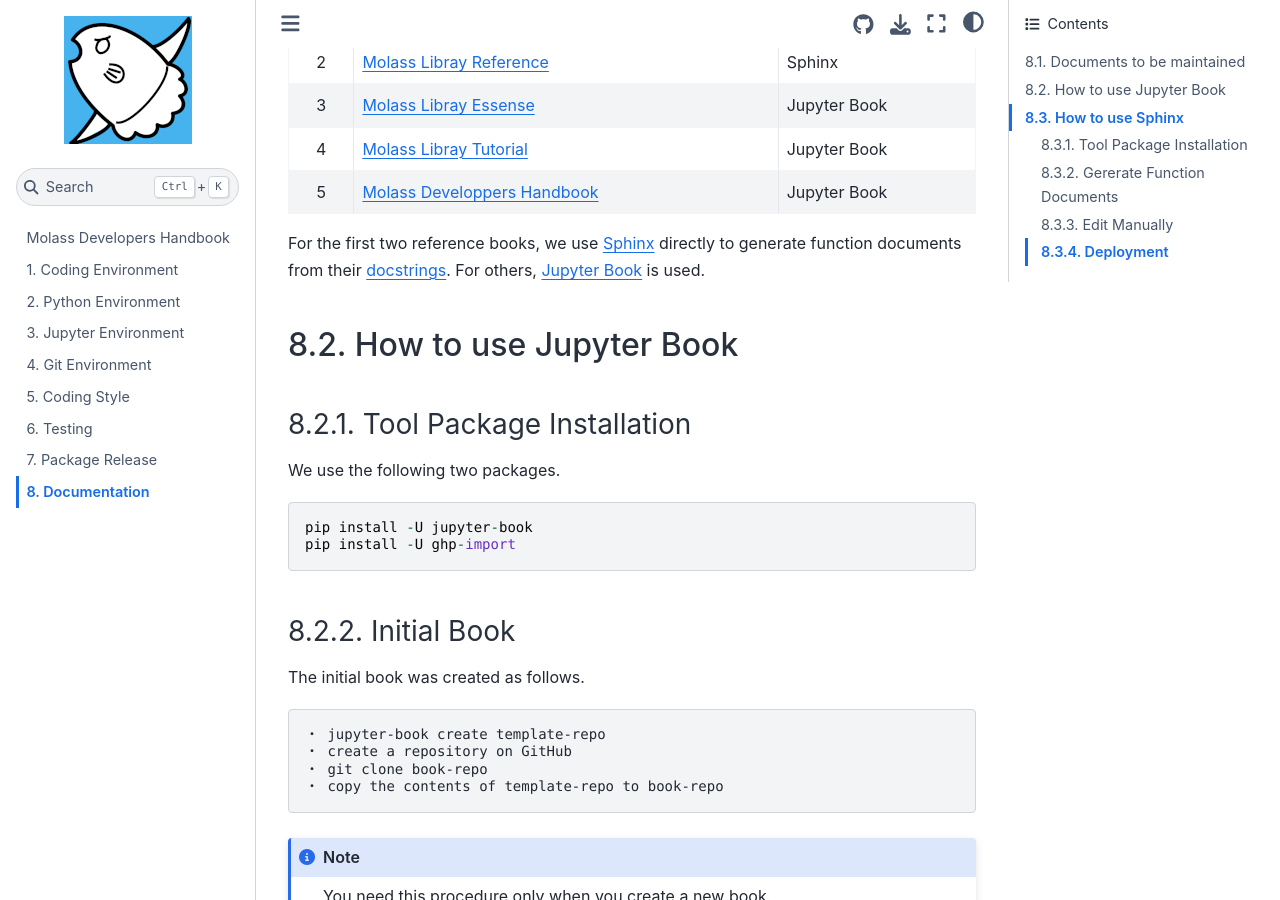
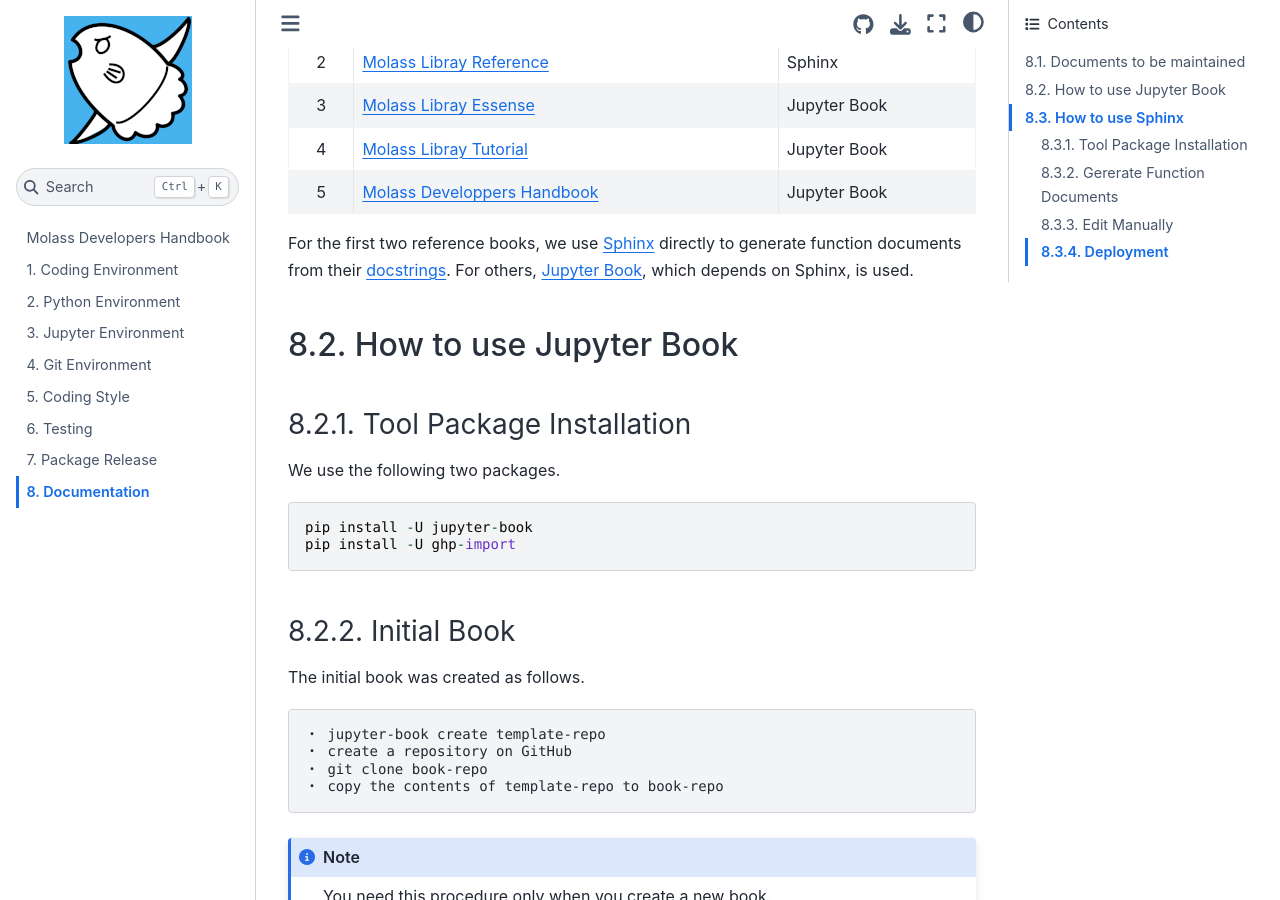
Before and after one commit to biosaxs-dev/molass-develop, a Jupyter Book: the page built from chapters/08/documentation.md, in a window 1280 px wide and 900 px high, scrolled down 418 px. Built offline with Jupyter Book 1.0.4 settings and Sphinx 7.4.7 and the Sphinx Book theme 1.1.4, drawn with Linux system fonts in a browser that asks for light colours.

Commit message:
update for better wording

```diff
--- a/chapters/08/documentation.md
+++ b/chapters/08/documentation.md
@@ -16,7 +16,7 @@ We have the following documents to maintain.
 | 4 |[Molass Libray Tutorial](https://freesemt.github.io/molass-tutorial/)     |Jupyter Book|
 | 5 |[Molass Developpers Handbook](https://freesemt.github.io/molass-develop/)|Jupyter Book|
 
-For the first two reference books, we use [Sphinx](https://github.com/sphinx-doc/sphinx) directly to generate function documents from their [docstrings](https://peps.python.org/pep-0257/). For others, [Jupyter Book](https://github.com/jupyter-book/jupyter-book) is used.
+For the first two reference books, we use [Sphinx](https://github.com/sphinx-doc/sphinx) directly to generate function documents from their [docstrings](https://peps.python.org/pep-0257/). For others, [Jupyter Book](https://github.com/jupyter-book/jupyter-book), which depends on Sphinx, is used.
 
 ## How to use Jupyter Book
 
```
